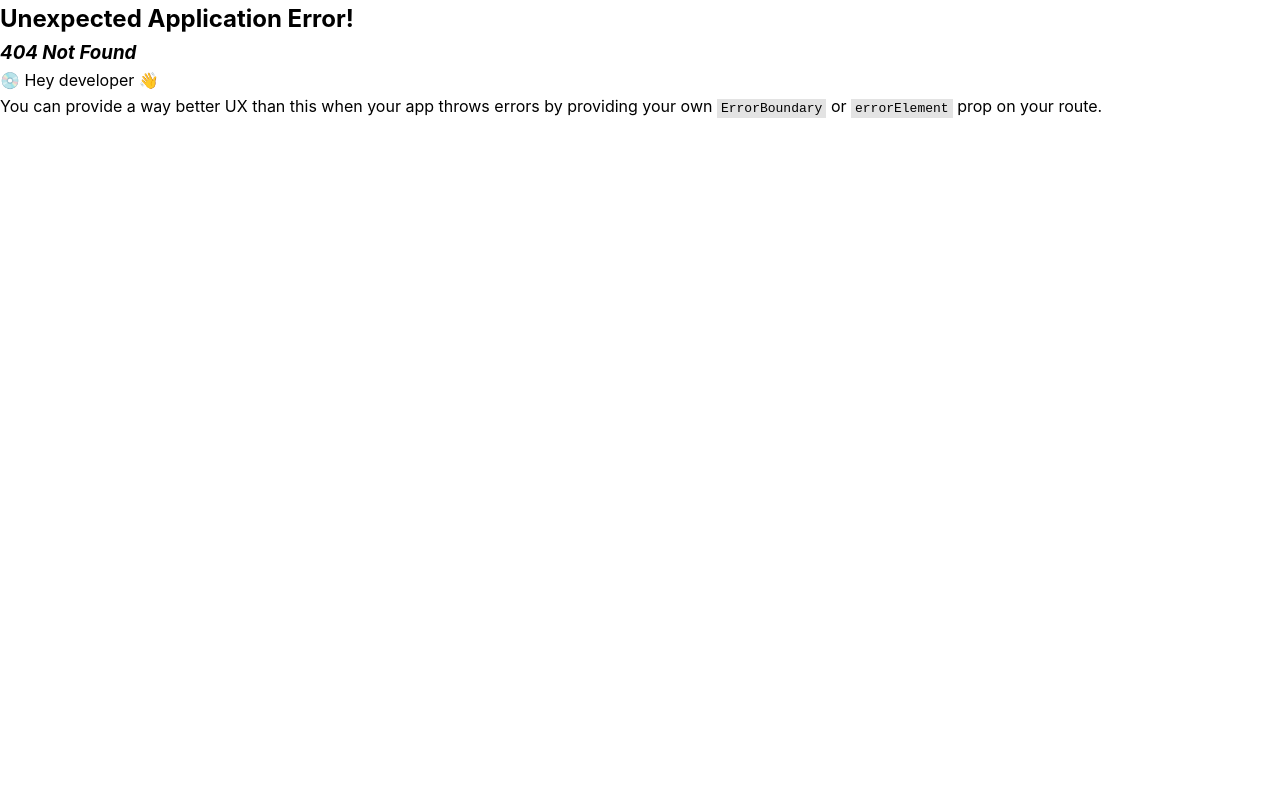
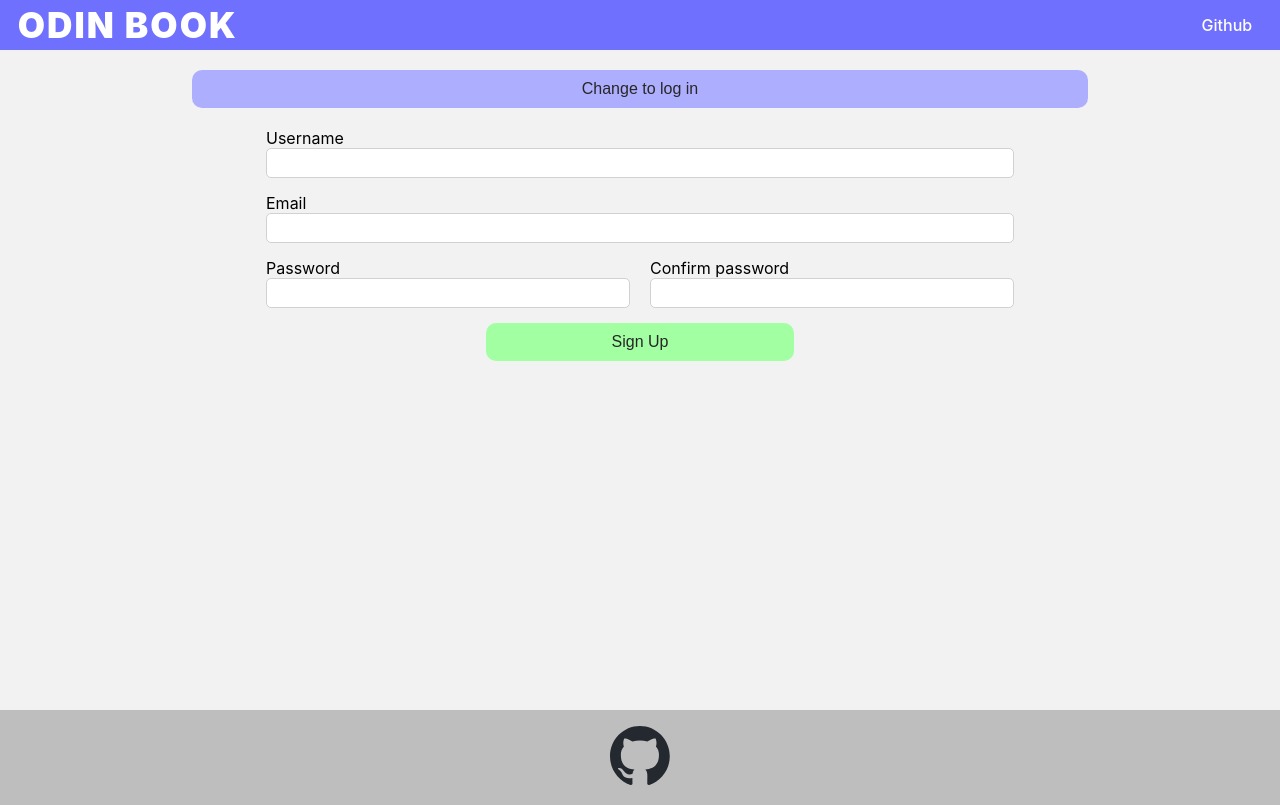
Before and after one commit to Nelfimov/odin-book-client, a React (Create React App) app: page /profile/1 in a window 1280 px wide. Before the commit this address had no page. Built offline with nearby package versions, Linux system fonts and the light colour scheme; no server answers.

Commit message:
added profile page, saving username and id to localstorage

```diff
--- a/src/components/Login.jsx
+++ b/src/components/Login.jsx
@@ -63,11 +63,14 @@ export default function Login({login}) {
       })
           .then((response) => response.json())
           .then((data) => {
-            if (data.success) {
-              localStorage.setItem('token', JSON.stringify(data.token));
+            const {success, message, token, user} = data;
+            if (success) {
+              localStorage.setItem('token', JSON.stringify(token));
+              localStorage.setItem('userID', JSON.stringify(user._id));
+              localStorage.setItem('username', JSON.stringify(user.username));
               return login();
             }
-            console.log(data.message);
+            console.log(message);
           })
           .catch((err) => console.log(err));
     } catch (err) {
--- a/src/components/Navbar.jsx
+++ b/src/components/Navbar.jsx
@@ -14,7 +14,7 @@ export default function Navbar({isLogged, logout}) {
    * @param {shape} e Event object.
    */
   function showMenu(e) {
-    const nav = document.querySelector('nav');
+    const nav = document.querySelector('header nav');
     nav.className = nav.className === 'hidden' ? 'active' : 'hidden';
   }
 
@@ -23,7 +23,7 @@ export default function Navbar({isLogged, logout}) {
         .forEach((element) => {
           element.addEventListener('click', showMenu);
         });
-  });
+  }, []);
 
   return (
     <header>
@@ -35,8 +35,11 @@ export default function Navbar({isLogged, logout}) {
         <nav className="hidden">
           <NavLink to='/'>Home</NavLink>
           <NavLink to='/discover'>Discover</NavLink>
-          <NavLink to='/new'>New</NavLink>
-          <NavLink to='/profile'>Profile</NavLink>
+          <NavLink to='/posts/new'>New</NavLink>
+          <NavLink
+            to={`/profile/${JSON.parse(localStorage.getItem('userID'))}`}>
+            {(() => JSON.parse(localStorage.getItem('username')))()}
+          </NavLink>
           <button onClick={logout}>
             <img src="/images/icons/logout.svg" alt="Log out" />
             Log out
--- a/src/components/Post.jsx
+++ b/src/components/Post.jsx
@@ -33,7 +33,7 @@ export default function Post({post, isLink}) {
 
       {
         isLink ?
-          <Link to={`posts/${post._id}`}>
+          <Link to={`/posts/${post._id}`}>
             <div className="top">
               <span>{post.author.username}</span>
               <span>{new Date(post.createdAt).toDateString()}</span>
--- a/src/components/Register.jsx
+++ b/src/components/Register.jsx
@@ -72,11 +72,14 @@ export default function Register({login}) {
       })
           .then((response) => response.json())
           .then((data) => {
-            if (data.success) {
-              localStorage.setItem('token', JSON.stringify(data.token));
+            const {success, message, token, user} = data;
+            if (success) {
+              localStorage.setItem('token', JSON.stringify(token));
+              localStorage.setItem('userID', JSON.stringify(user._id));
+              localStorage.setItem('username', JSON.stringify(user.username));
               return login();
             }
-            console.log(data.message);
+            console.log(message);
           })
           .catch((err) => console.log(err));
     } catch (err) {
--- a/src/config/router.js
+++ b/src/config/router.js
@@ -1,5 +1,7 @@
 import {createBrowserRouter} from 'react-router-dom';
-import {App, Home, Welcome, PostPage, NewPost, Discover} from '../pages';
+import {
+  App, Home, Welcome, PostPage, NewPost, Discover, Profile,
+} from '../pages';
 
 const router = createBrowserRouter([
   {
@@ -15,16 +17,25 @@ const router = createBrowserRouter([
         element: <Welcome />,
       },
       {
-        path: 'posts/:postID',
-        element: <PostPage />,
-      },
-      {
-        path: 'new',
-        element: <NewPost />,
+        path: 'posts',
+        children: [
+          {
+            path: 'new',
+            element: <NewPost />,
+          },
+          {
+            path: ':postID',
+            element: <PostPage />,
+          },
+        ],
       },
       {
         path: 'discover',
         element: <Discover />,
+      },
+      {
+        path: 'profile/:userID',
+        element: <Profile />,
       },
     ],
   },
--- a/src/pages/Profile.jsx
+++ b/src/pages/Profile.jsx
@@ -1,16 +1,18 @@
 import {useEffect, useState} from 'react';
+import {useParams} from 'react-router-dom';
 import Post from '../components/Post';
 
 /**
- * Home page.
+ * Profile page.
  * @return {JSX} JSX
  */
 export default function Profile() {
   const [posts, setPosts] = useState([]);
   const [loading, setLoading] = useState(true);
+  const {userID} = useParams();
 
   useEffect(() => {
-    getPosts()
+    getPosts(userID)
         .then((posts) => {
           setPosts(posts);
           setLoading(false);
@@ -20,13 +22,14 @@ export default function Profile() {
 
   /**
    * Get posts.
+   * @param {string} id ID of user.
    */
-  async function getPosts() {
+  async function getPosts(id) {
     const headers = new Headers({
       'Content-Type': 'application/json',
       'Authorization': JSON.parse(localStorage.getItem('token')),
     });
-    const response = await fetch('http://localhost:3000/posts', {
+    const response = await fetch(`http://localhost:3000/profile/${userID}/posts`, {
       headers,
     });
     const data = await response.json();
--- a/src/pages/index.jsx
+++ b/src/pages/index.jsx
@@ -4,3 +4,4 @@ export {default as App} from '../App';
 export {default as PostPage} from './PostPage';
 export {default as NewPost} from './NewPost';
 export {default as Discover} from './DiscoverPage';
+export {default as Profile} from './Profile';
```
